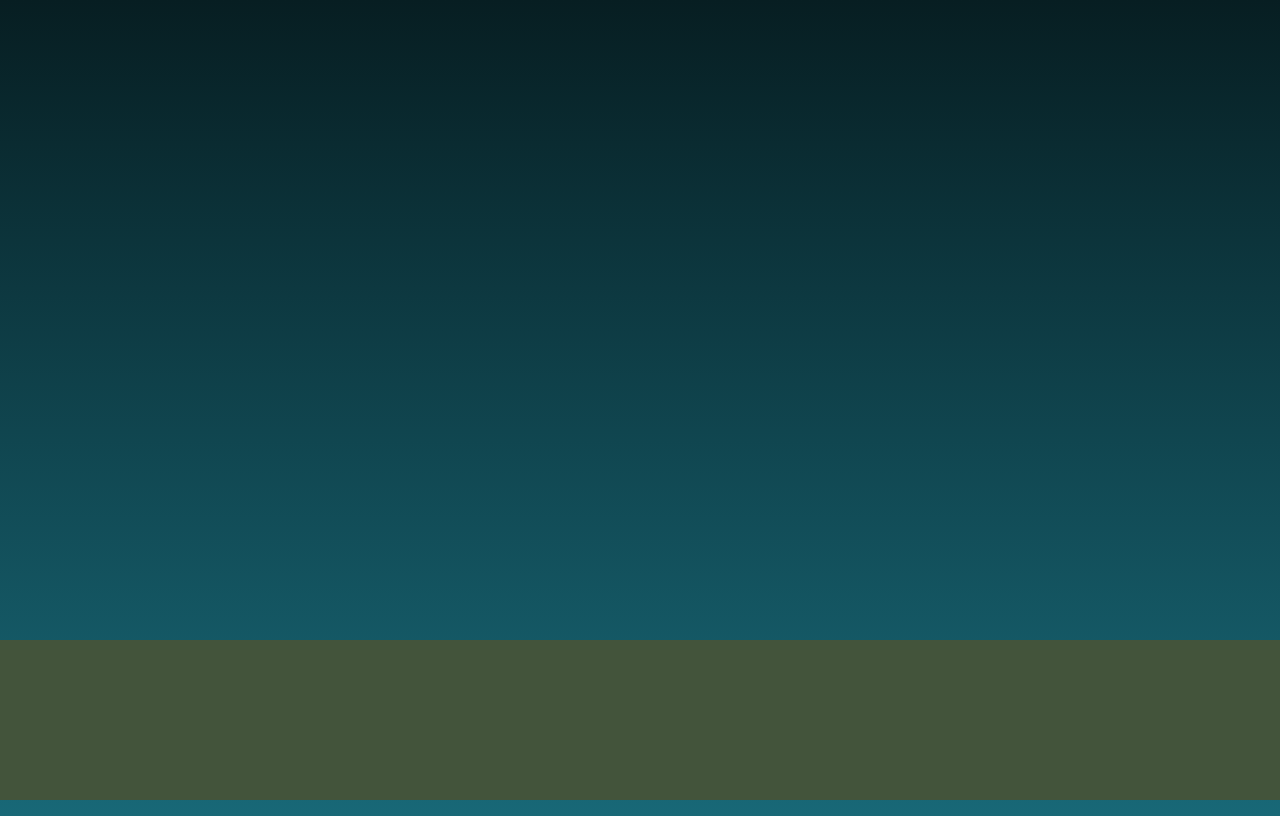
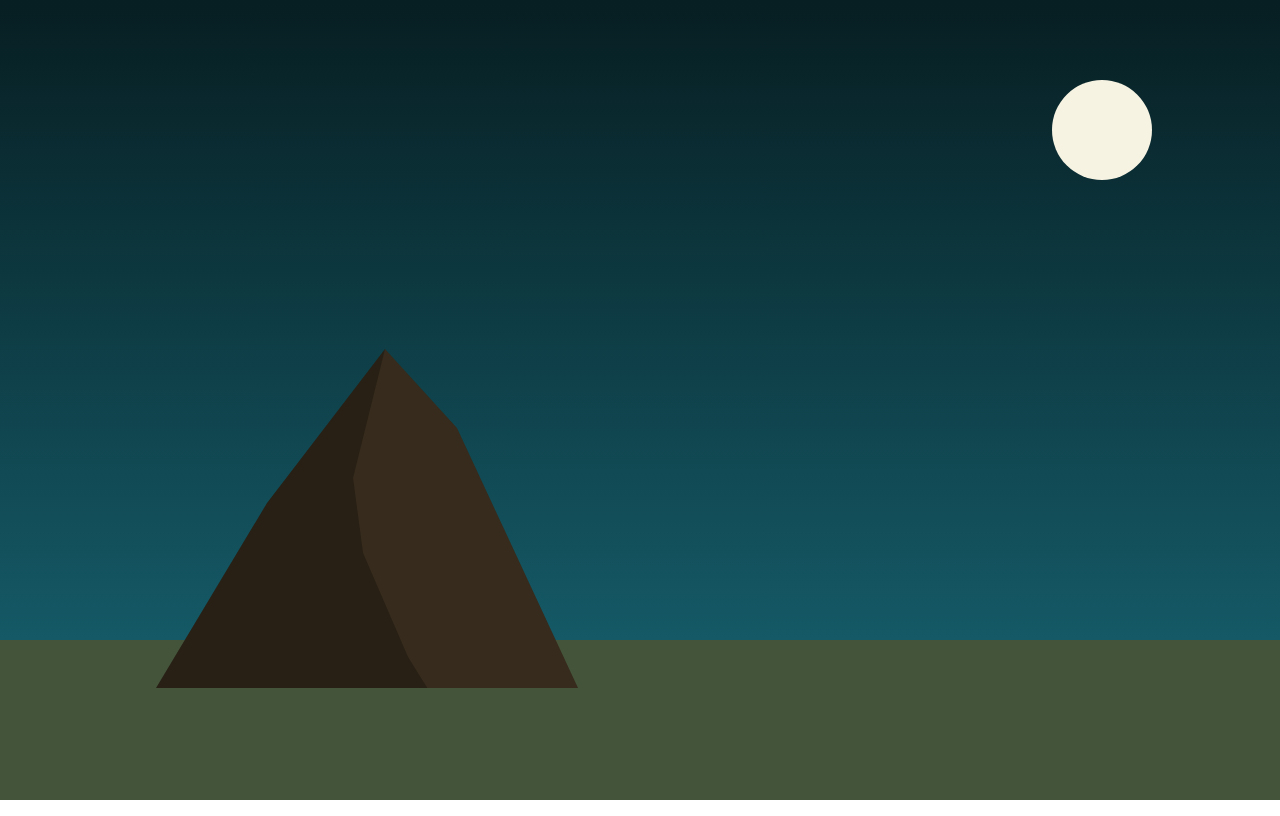
Before and after one commit to svilder/landscape, a React (Create React App) app: page / in a window 1280 px wide. Built offline with nearby package versions, Linux system fonts and the light colour scheme.

Commit message:
there is a montain and a moon

```diff
--- a/src/components/App.css
+++ b/src/components/App.css
@@ -2,12 +2,14 @@ body {
   min-height: 100vh;
   background: -webkit-linear-gradient(top, #071E22, #186877);
 }
+* { margin: 0; padding: 0; }
 /* 78A1BB */
 
 /* les arbres rouges : 8E3B46 */
 /* les troncs pales : AF9164 */
 /* quelques lignes presques blanches F7F3E3 */
 /* montagne 362B1C */
+
 .ground {
   z-index: 1;
   width: 100%;
@@ -18,5 +20,24 @@ body {
   background: #43543B;
 }
 
+.mountains {
+  z-index: 2;
+  position: absolute;
+  bottom: 14%;
+  left: 10%;
+}
 
-/* * { margin: 0; padding: 0; }  */
+.cloud1 {
+  z-index: 2;
+  position: absolute;
+  top: 20%;
+  right: 4%;
+  /* animation: bounce 2s ease-in-out 0s infinite alternate; */
+}
+
+.moon {
+  z-index: 2;
+  position: absolute;
+  top: 10%;
+  right: 10%;
+}
--- a/src/components/App.js
+++ b/src/components/App.js
@@ -2,7 +2,21 @@ import React from 'react';
 import './App.css';
 
 const App = () => {
-  return <svg className="ground"></svg>;
+  return (
+  <div>
+    <svg className="ground"></svg>
+    <svg height="390" width="550" className="mountains">
+      <polygon points="235 420,224 370,213 306,221 174,257 51,329 130,464 420" fill="#362B1C" />
+      <polygon points="139 205,10 420,318 420,280 359,235 255,225 180,257 51" fill="#282015" />
+    </svg>
+    <svg height="120" width="650" className="cloud1">
+      <polygon points="296 207,316 195,349 205,382 230,407 210,438 199,443 167,417 152,395 132,371 141,307 136,283 187" fill="#F7F3E3" />
+    </svg>
+    <svg height="100" width="100" className="moon">
+      <circle cx="50" cy="50" r="50" fill="#F7F3E3" />
+    </svg>
+  </div>
+  );
 }
 
 export default App;
```
